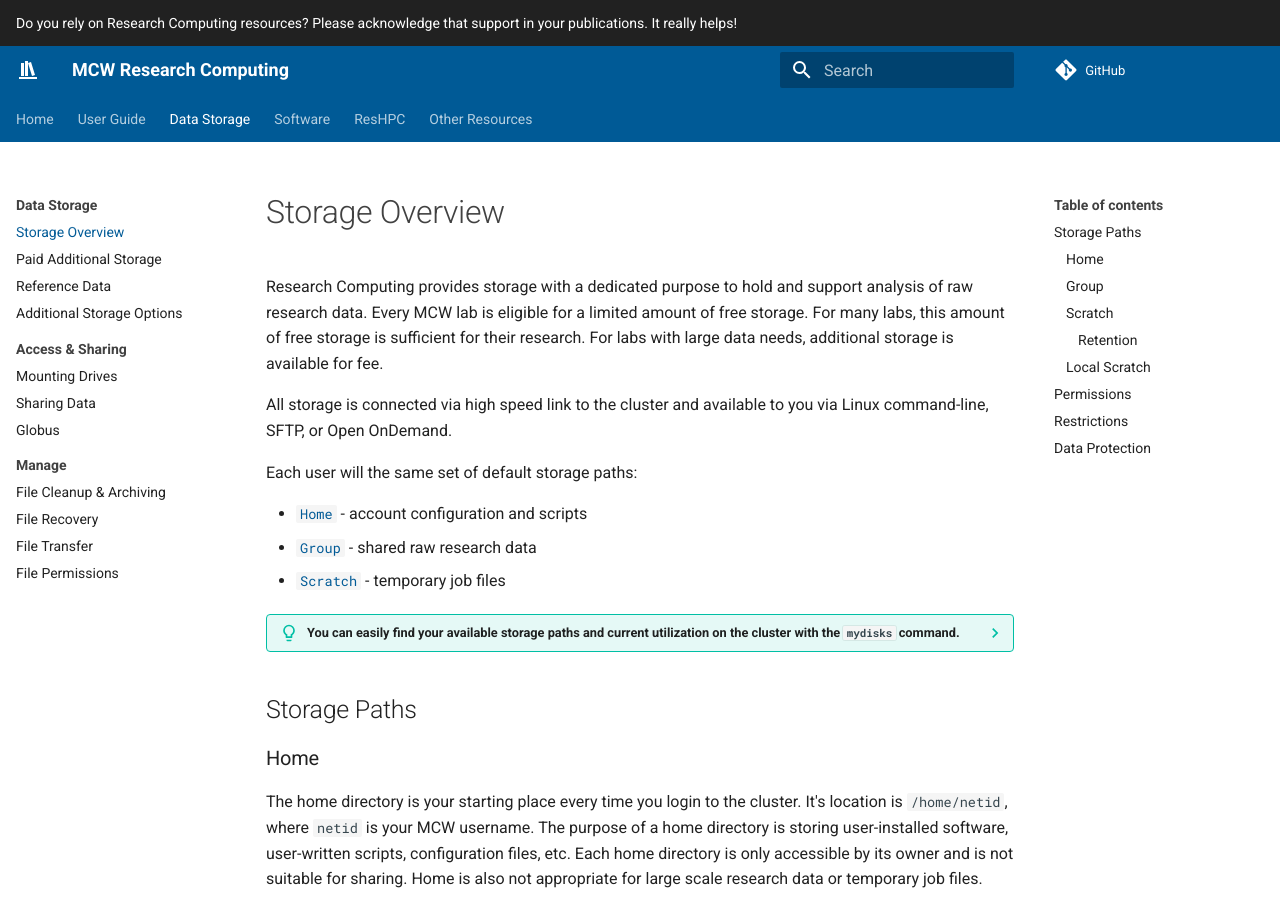
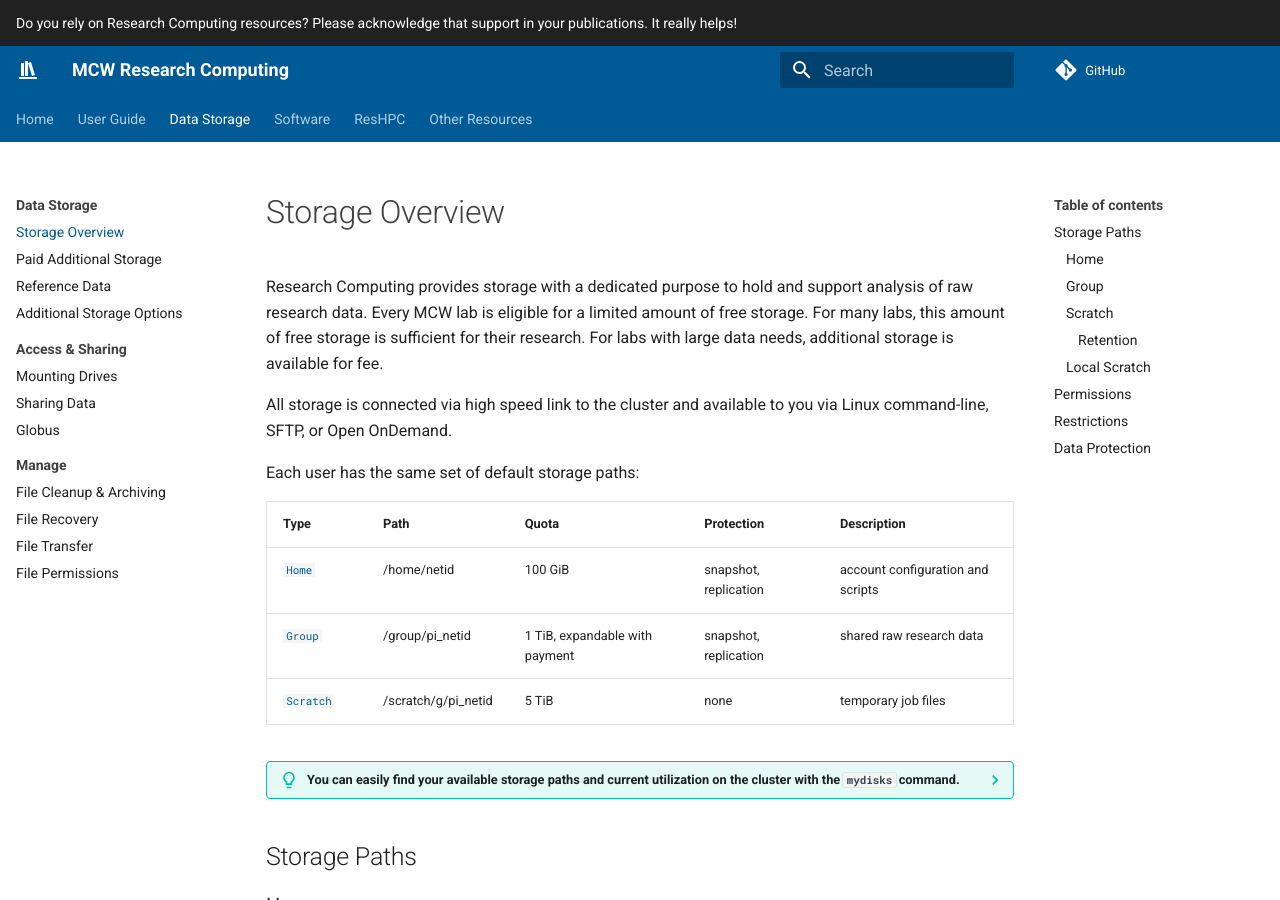
Before and after one commit to mcw-rcc/mcw-rcc.github.io, an MkDocs documentation site: the page built from docs/storage/rcc-storage.md, in a window 1280 px wide and 900 px high. Built offline with MkDocs 1.6.1 and Material for MkDocs 9.7.7, drawn with Linux system fonts in a browser that asks for light colours; comment, search, counter and statistics services are not loaded.

Commit message:
add storage table

```diff
--- a/docs/storage/rcc-storage.md
+++ b/docs/storage/rcc-storage.md
@@ -4,11 +4,13 @@ Research Computing provides storage with a dedicated purpose to hold and support
 
 All storage is connected via high speed link to the cluster and available to you via Linux command-line, SFTP, or Open OnDemand.
 
-Each user will the same set of default storage paths:
+Each user has the same set of default storage paths:
 
-- [`Home`](#home) - account configuration and scripts
-- [`Group`](#group) - shared raw research data
-- [`Scratch`](#scratch) - temporary job files
+| Type                  | Path                | Quota                          | Protection            | Description                       |
+| --------------------- | ------------------- | ------------------------------ | --------------------- | --------------------------------- |
+| [`Home`](#home)       | /home/netid         | 100 GiB                        | snapshot, replication | account configuration and scripts |
+| [`Group`](#group)     | /group/pi_netid     | 1 TiB, expandable with payment | snapshot, replication | shared raw research data          |
+| [`Scratch`](#scratch) | /scratch/g/pi_netid | 5 TiB                          | none                  | temporary job files               |
 
 ??? tip "You can easily find your available storage paths and current utilization on the cluster  with the `mydisks` command."
 
```
